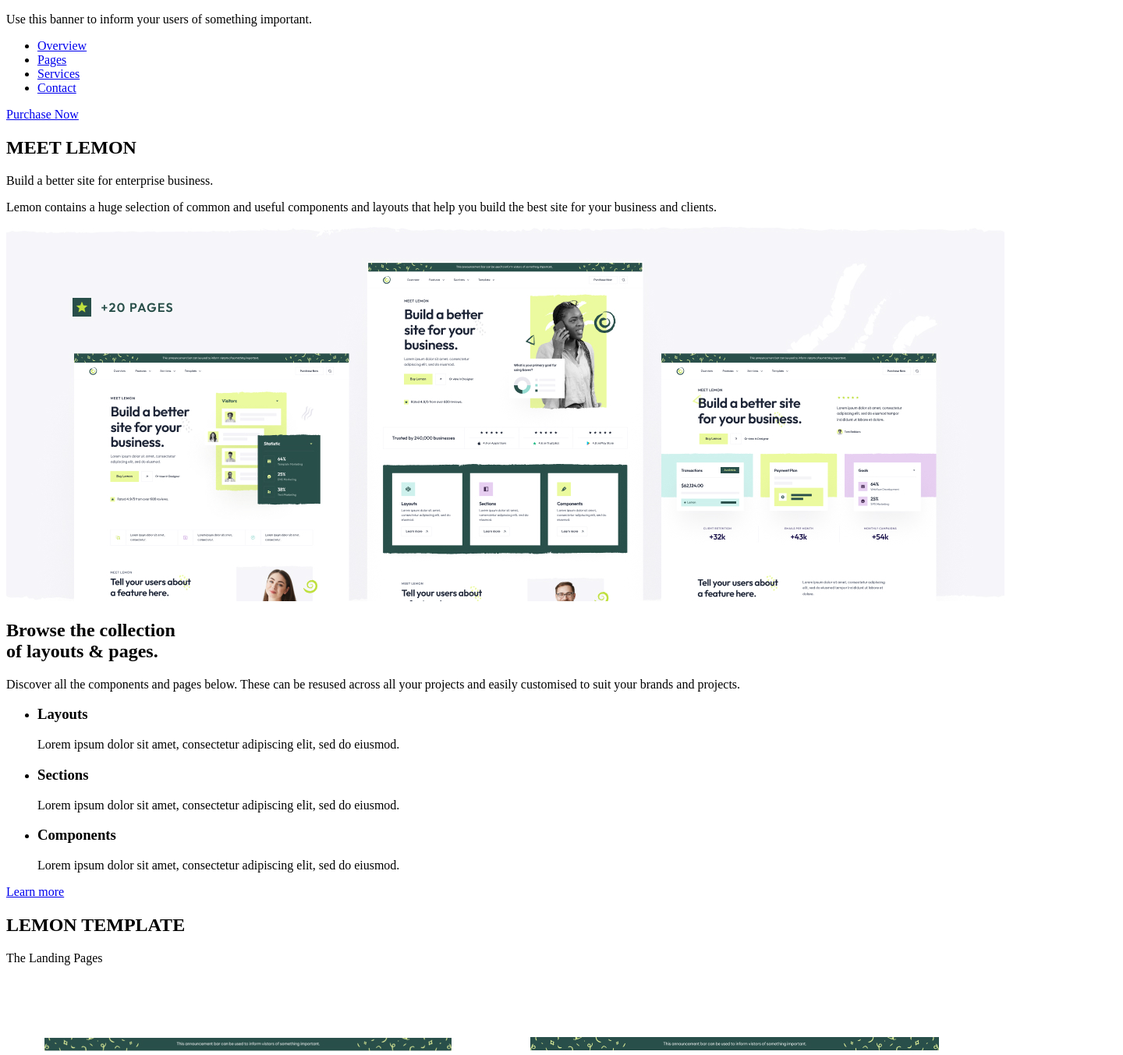
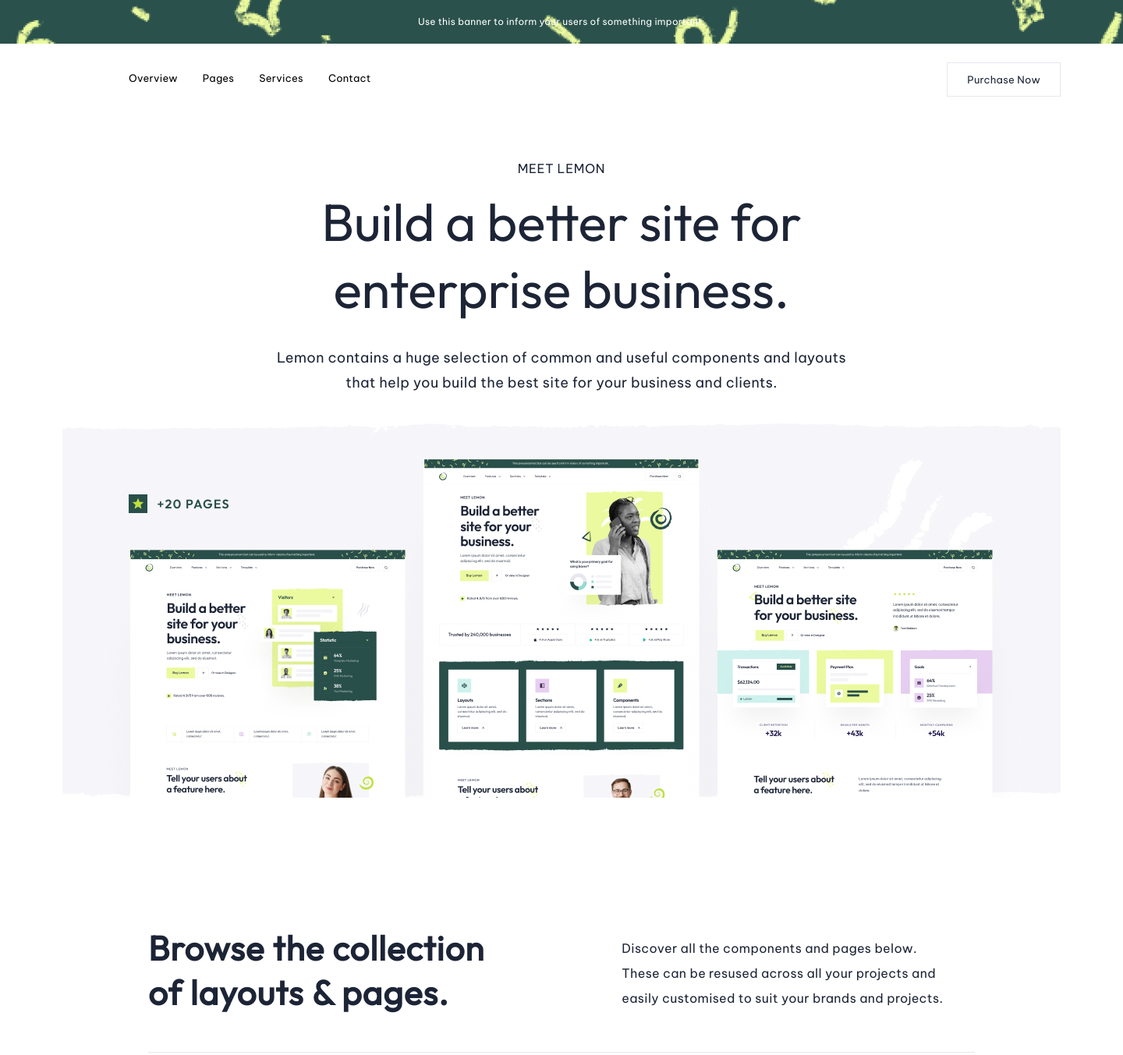
Before and after one commit to Baraban0ff/lemon_site, a plain HTML site: page index.html in a window 1280 px wide. Shown: the top 1353 px of the page at 78% size, 1440 px wide, since content can reach past the window. Drawn offline with Linux system fonts and the light colour scheme.

Commit message:
добавляет стилизацию шапки

```diff
--- a/index.html
+++ b/index.html
@@ -29,26 +29,28 @@
             <a class="white-button-link" href="#">Purchase Now</a>
         </nav>
     </header>
-    <main>
+    <main class="page-main">
         <section class="meet-section">
             <h1 class="meet-title">MEET LEMON</h1>
-            <p class="meet-undertitle">Build a better site for enterprise business.</p>
-            <p class="meet-description">Lemon contains a huge selection of common and useful components and layouts that help you build the best site for your business and clients.</p>
+            <p class="meet-undertitle">Build a better site for<br>enterprise business.</p>
+            <p class="meet-description">Lemon contains a huge selection of common and useful components and layouts<br>that help you build the best site for your business and clients.</p>
             <img src="/images/content/meet-enterprise.jpg" alt="Examples of sites" width="1280" height="480">
-            <h2 class="title-of-browse">Browse the collection<br>of layouts & pages.</h2>
-            <p class="text-of-browse">Discover all the components and pages below. These can be resused across all your projects and easily customised to suit your brands and projects.</p>
+            <div class="browse-container">
+                <h2 class="title-of-browse">Browse the collection<br>of layouts & pages.</h2>
+                <p class="text-of-browse">Discover all the components and pages below.<br>These can be resused across all your projects and<br>easily customised to suit your brands and projects.</p>
+            </div>
             <ul class="advantages-cards-list">
                 <li class="advantages-cards-item">
                     <h3 class="advantages-card-title">Layouts</h3>
-                    <p class="advantages-card-description">Lorem ipsum dolor sit amet, consectetur adipiscing elit, sed do eiusmod.</p>
+                    <p class="advantages-card-description">Lorem ipsum dolor sit amet,<br>consectetur adipiscing elit,<br>sed do eiusmod.</p>
                 </li>
-                <li class="advantages-item">
+                <li class="advantages-cards-item">
                     <h3 class="advantages-card-title">Sections</h3>
-                    <p class="advantages-card-description">Lorem ipsum dolor sit amet, consectetur adipiscing elit, sed do eiusmod.</p>
+                    <p class="advantages-card-description">Lorem ipsum dolor sit amet,<br>consectetur adipiscing elit,<br>sed do eiusmod.</p>
                 </li>
-                <li class="advantages-item">
+                <li class="advantages-cards-item">
                     <h3 class="advantages-card-title">Components</h3>
-                    <p class="advantages-card-description">Lorem ipsum dolor sit amet, consectetur adipiscing elit, sed do eiusmod.</p>
+                    <p class="advantages-card-description">Lorem ipsum dolor sit amet,<br>consectetur adipiscing elit,<br>sed do eiusmod.</p>
                 </li>
             </ul>
             <a href="#" class="learn-more-link">Learn more</a>
@@ -99,7 +101,7 @@
             <img class="template-example" src="/images/content/template-account-page-3.jpg" alt="Example of account page" width="620" height="536">
         </section>
     </main>
-    <footer>
+    <footer class="page-footer">
         <h3 class="footer-title">Lemon - Webflow UI Library</h3>
         <ul class="social-list">
             <li class="social-item">
--- a/styles/style.css
+++ b/styles/style.css
@@ -0,0 +1,246 @@
+@font-face {
+    font-family: "Outfit";
+    src: url("../fonts/Outfit.woff2") format("woff2");
+    font-weight: 400;
+    font-style: normal;
+    font-display: swap;
+}
+
+@font-face {
+    font-family: "Be Vietnam Pro";
+    src: url("../fonts/BeVietnamPro-Regular.woff2") format("woff2");
+    font-weight: 400;
+    font-style: normal;
+    font-display: swap;
+}
+
+html {
+    height: 100%;
+}
+
+body {
+    font-family: "Arial", sans-serif;
+    font-weight: 400;
+    margin: 0;
+    min-height: 100%;
+    color: #1c2436;
+}
+
+.banner-top, .page-header, .page-main, .page-footer {
+    width: 1440px;
+    margin: 0 auto;
+}
+
+/* -------------------------------------------------------------------------------- */
+
+/* ---------------------------------------Banner----------------------------------- */
+
+.banner-top {
+    background-image: url("../images/bg-banner.png");
+    background-repeat: no-repeat;
+    background-color: #2a514c;
+}
+
+.banner-text {
+    color: #ffffff;
+    font-family: "Be Vietnam Pro", sans-serif;
+    font-size: 12px;
+    line-height: 24px;
+    letter-spacing: 0.28px;
+    text-align: center;
+    margin: 0;
+    padding: 16px 0;
+}
+
+/* -------------------------------------------------------------------------------- */
+
+/* ---------------------------------------Header----------------------------------- */
+
+.page-header {
+    font-family: "Be Vietnam Pro", sans-serif;
+    font-size: 13px;
+    line-height: 24px;
+    letter-spacing: 0.28px;
+}
+
+.header-navigation {
+    display: flex;
+    justify-content: space-between;
+    margin: 24px 80px;
+}
+
+.header-navigation-list {
+    list-style-type: none;
+    display: flex;
+    margin: 0;
+    padding: 0;
+    padding-left: 69px;
+}
+.header-navigation-item {
+    margin: 8px 16px;
+}
+
+.header-navigation-item:hover {
+    border-bottom: 1px #1c2436 solid;
+}
+
+.header-navigation-item:active {
+    opacity: 0.3;
+}
+
+.header-navigation-item-link {
+    text-decoration: none;
+    color: #000000;
+}
+
+.white-button-link {
+    padding: 9px 25px;
+    color: #1c2436;
+    text-decoration: none;
+    border: 1px #E8E7EE solid;
+}
+
+.white-button-link:hover {
+    border-color: #1c2436;
+}
+
+.white-button-link:active {
+    background-color: #E8E7EE;
+}
+
+/* -------------------------------------------------------------------------------- */
+
+/* ---------------------------------Main content----------------------------------- */
+
+.meet-section {
+    width: 1280px;
+    margin: 80px auto 0;
+}
+
+.meet-title {
+    font-family: "Be Vietnam Pro";
+    font-weight: 400;
+    font-size: 16px;
+    line-height: 24px;
+    letter-spacing: 0.64px;
+    text-align: center;
+    text-transform: uppercase;
+}
+.meet-undertitle {
+    font-family: "Outfit";
+    font-size: 67px;
+    line-height: 86px;
+    list-style: 1.44px;
+    text-align: center;
+    margin: 13px 0 30px;
+}
+
+.meet-description {
+    font-family: "Be Vietnam Pro";
+    font-size: 18px;
+    line-height: 32px;
+    text-align: center;
+    letter-spacing: 0.36px;
+    margin-bottom: 36px;
+}
+
+.browse-container {
+    display: flex;
+    margin: 160px auto 0;
+    border-bottom: 1px #e8e7ee solid;
+    padding-bottom: 48px;
+    width: 1060px;
+    flex-wrap: wrap;
+}
+
+.title-of-browse {
+    font-family: "Outfit";
+    font-size: 44px;
+    line-height: 57px;
+    letter-spacing: 0.96px;
+    margin: 0;
+}
+
+.text-of-browse {
+    font-family: "Be Vietnam Pro";
+    font-size: 16px;
+    line-height: 32px;
+    letter-spacing: 0.36px;
+    margin: 0;
+    margin: 13px 0 5px 176px;
+}
+
+.advantages-cards-list {
+    list-style-type: none;
+    display: flex;
+    margin: 32px auto 0;
+    padding: 0;
+    width: 1060px;
+    gap: 40px;
+}
+
+.advantages-cards-item {
+    padding: 145px 41px 41px;
+    border: 1px #E8E7EE solid;
+}
+
+.advantages-card-title {
+    font-family: "Outfit";
+    font-weight: 400;
+    font-size: 23px;
+    line-height: 32px;
+    letter-spacing: 0.48px;
+    text-align: center;
+    margin: 0 0 10px;
+}
+
+.advantages-card-description {
+    font-family: "Be Vietnam Pro";
+    font-size: 16px;
+    line-height: 24px;
+    letter-spacing: 0.32px;
+    color: #454c5f;
+    margin: 0;
+}
+.advantages-item {
+}
+.learn-more-link {
+}
+.template-landing {
+}
+.template-title {
+}
+.template-description {
+}
+.template-example {
+}
+.template-company-page {
+}
+.template-overview-page {
+}
+.template-pricing-page {
+}
+.template-contact-page {
+}
+.template-blog-page {
+}
+.template-account-page {
+}
+.footer-title {
+}
+.social-list {
+}
+.social-item {
+}
+.visually-hidden {
+}
+.footer-navigation-list {
+}
+.footer-sub-navigation-list {
+}
+.footer-sub-navigation-title {
+}
+.footer-navigation-item {
+}
+.footer-navigation-item-link {
+}
```
Also changed, not shown: fonts/BeVietnamPro-Regular.woff2 (added), fonts/Outfit.woff2 (added), fonts/OutfitSemiBold.woff2 (added), images/bg-banner.png (added).
